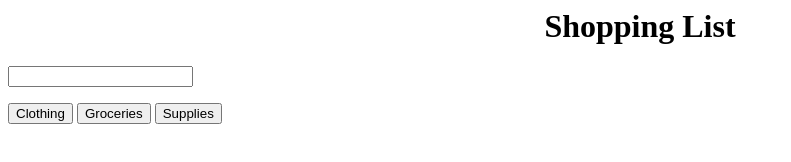
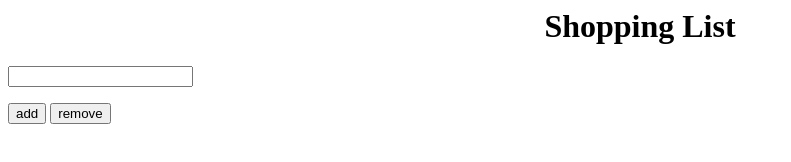
Before and after one commit to abrahamperez/abrahamperez.github.io, a plain HTML site: page LIST/index.html in a window 1280 px wide. Shown: the whole page, without its empty margins (0-791 px from the left). Drawn offline with nearby package versions, Linux system fonts and the light colour scheme.

Commit message:
Update index.html

```diff
--- a/LIST/index.html
+++ b/LIST/index.html
@@ -11,8 +11,7 @@
     <form>
     <input>
     </form>
-    <button>Clothing</button>
-    <button>Groceries</button>
-    <button>Supplies</button>
+    <button>add</button>
+    <button>remove</button>
   </body>
 </html>
```
